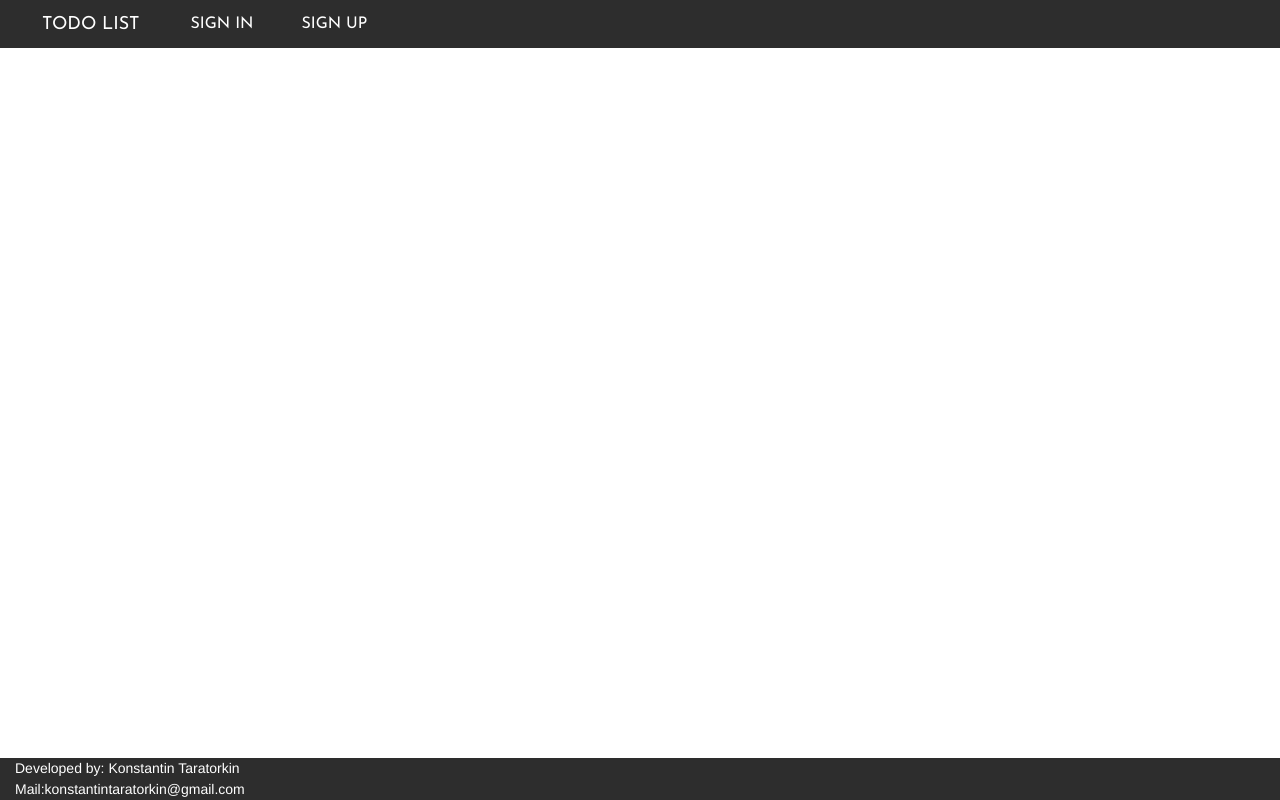
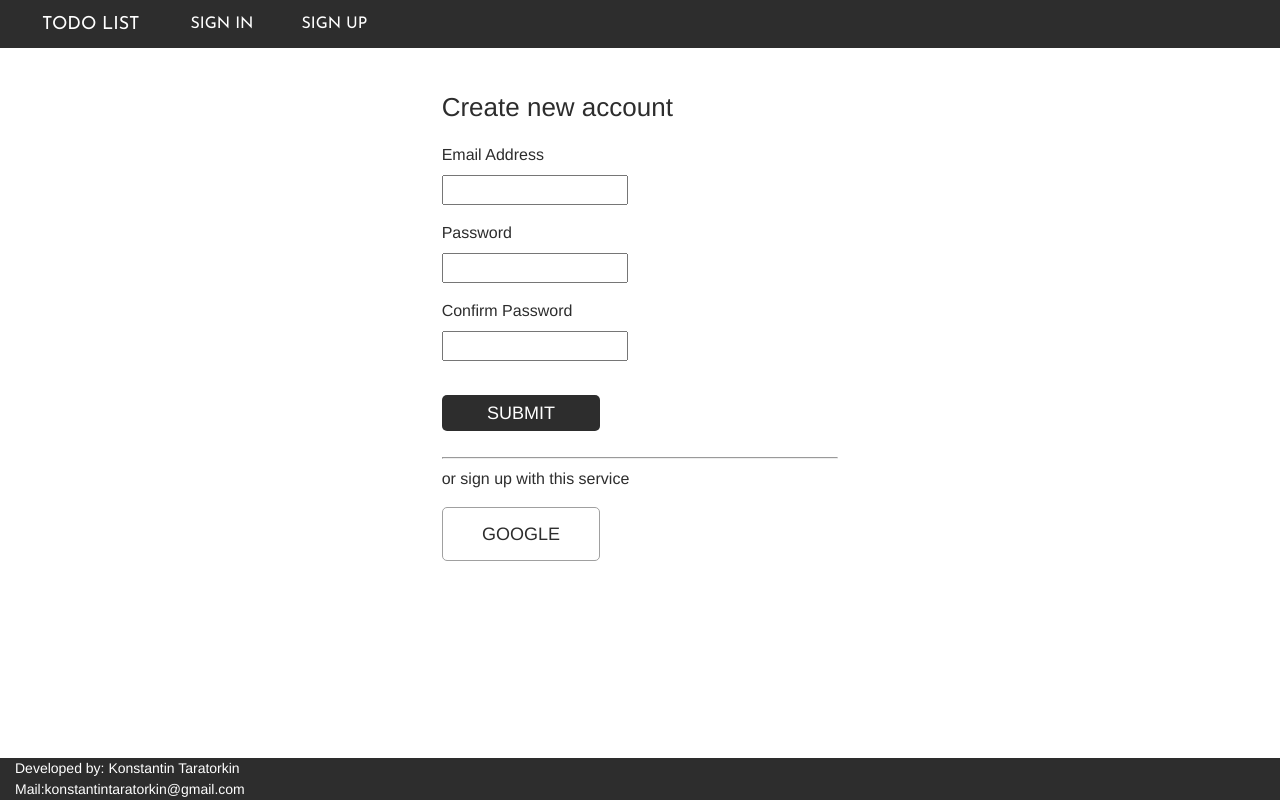
Before and after one commit to taratorkin/ToDo-List, a React (Create React App) app in the folder client/: page /signup in a window 1280 px wide. Built offline with nearby package versions, Linux system fonts and the light colour scheme.

Commit message:
Added sign up page

```diff
--- a/client/src/components/Signup.js
+++ b/client/src/components/Signup.js
@@ -1,12 +1,36 @@
 import React from 'react';
-//import '../style/signup.min.css';
+import '../style/css/signup.min.css';
 
 
 export default class Signup extends React.Component {
   render() {
     return(
-      <div>
-
+      <div className="container-fluid" id="signup-page">
+        <div className="row">
+          <div className="offset-lg-4 offset-sm-3"></div>
+          <div className="col-lg-4 col-sm-6 col-12">
+            <p className="signup-headline">Create new account</p>
+            <form className="signup-form" action="#">
+              <label htmlFor="signup-email">email address</label>
+              <br/>
+              <input className="input-element" type="text" id="signup-email"/>
+              <br/>
+              <label htmlFor="signup-password">password</label>
+              <br/>
+              <input className="input-element" type="password" id="signup-password"/>
+              <br/>
+              <label htmlFor="signup-confirm-password">confirm password</label>
+              <br/>
+              <input className="input-element" type="password" id="signup-confirm-password"/>
+              <br/>
+              <button className="button signup-submit input-element" type="submit">submit</button>
+            </form>
+            <hr/>
+            <p>or sign up with this service</p>
+            <button className="button signup-google input-element">Google</button>
+          </div>
+          <div className="offset-lg-4 offset-sm-3"></div>
+        </div>
       </div>
     );
   }
--- /dev/null
+++ b/client/src/style/css/signup.min.css
@@ -0,0 +1 @@
+#signup-page{font-family:Helvetica, Arial, sans-serif;font-size:16px;color:#2d2d2d;margin-bottom:3.2em;margin-top:1em}.input-element{min-width:150px;max-width:300px}.signup-headline{font-size:26px}.signup-form{text-transform:capitalize}.signup-form input{margin-bottom:1em}.button{border:none;border-radius:5px;text-transform:uppercase;font-size:18px;width:40%}.button:hover{box-shadow:3px 3px 6px rgba(0,0,0,0.5)}.signup-submit{background-color:#2d2d2d;color:#fff;height:2em;margin:1em 0}.signup-submit:hover{background-color:#202020;color:#fff}.signup-google{background-color:#fff;color:#2d2d2d;border:1px solid #a0a0a0;height:3em}.signup-google:hover{background-color:#eee}
--- /dev/null
+++ b/client/src/style/css/signup.scss
@@ -0,0 +1,62 @@
+$bgColor: #fff;
+$textColor: #2d2d2d;
+$buttonBorderColor: #a0a0a0;
+
+#signup-page {
+  font-family: Helvetica, Arial, sans-serif;
+  font-size: 16px;
+  color: $textColor;
+  margin-bottom: 3.2em;
+  margin-top: 1em;
+}
+
+.input-element {
+  min-width: 150px;
+  max-width: 300px;
+}
+
+.signup-headline {
+  font-size: 26px;
+}
+
+.signup-form {
+  text-transform: capitalize;
+  input {
+    margin-bottom: 1em;
+  }
+}
+
+.button {
+  border: none;
+  border-radius: 5px;
+  text-transform: uppercase;
+  font-size: 18px;
+  width: 40%;
+}
+
+.button:hover {
+  box-shadow: 3px 3px 6px rgba(0,0,0,0.5);
+}
+
+.signup-submit {
+  background-color: $textColor;
+  color: $bgColor;
+  height: 2em;
+  margin: 1em 0;
+}
+
+.signup-submit:hover {
+  background-color: #202020;
+  color: $bgColor;
+}
+
+.signup-google {
+  background-color: $bgColor;
+  color: $textColor;
+  border: 1px solid $buttonBorderColor;
+  height: 3em;
+}
+
+.signup-google:hover {
+  background-color: #eee;
+}
```
